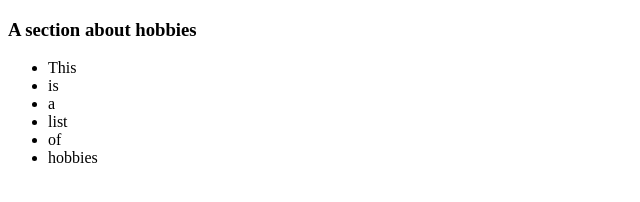
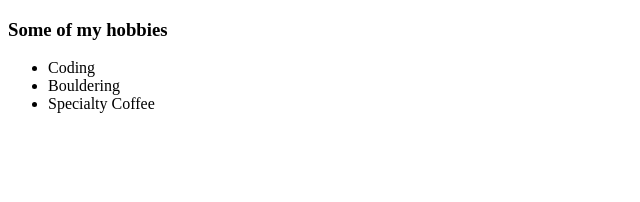
Before and after one commit to JSchrtke/html-webpage, a plain HTML site: page hobbies.html in a window 1280 px wide. Shown: the whole page, without its empty margins (0-640 px from the left). Drawn offline with Linux system fonts and the light colour scheme.

Commit message:
Udpate hobbies

```diff
--- a/hobbies.html
+++ b/hobbies.html
@@ -5,14 +5,11 @@
         <title>A page about hobbies</title>
     </head>
     <body>
-        <h3>A section about hobbies</h3>
+        <h3>Some of my hobbies</h3>
         <ul>
-            <li>This</li>
-            <li>is</li>
-            <li>a</li>
-            <li>list</li>
-            <li>of</li>
-            <li>hobbies</li>
+            <li>Coding</li>
+            <li>Bouldering</li>
+            <li>Specialty Coffee</li>
         </ul>
     </body>
 </html>
```
